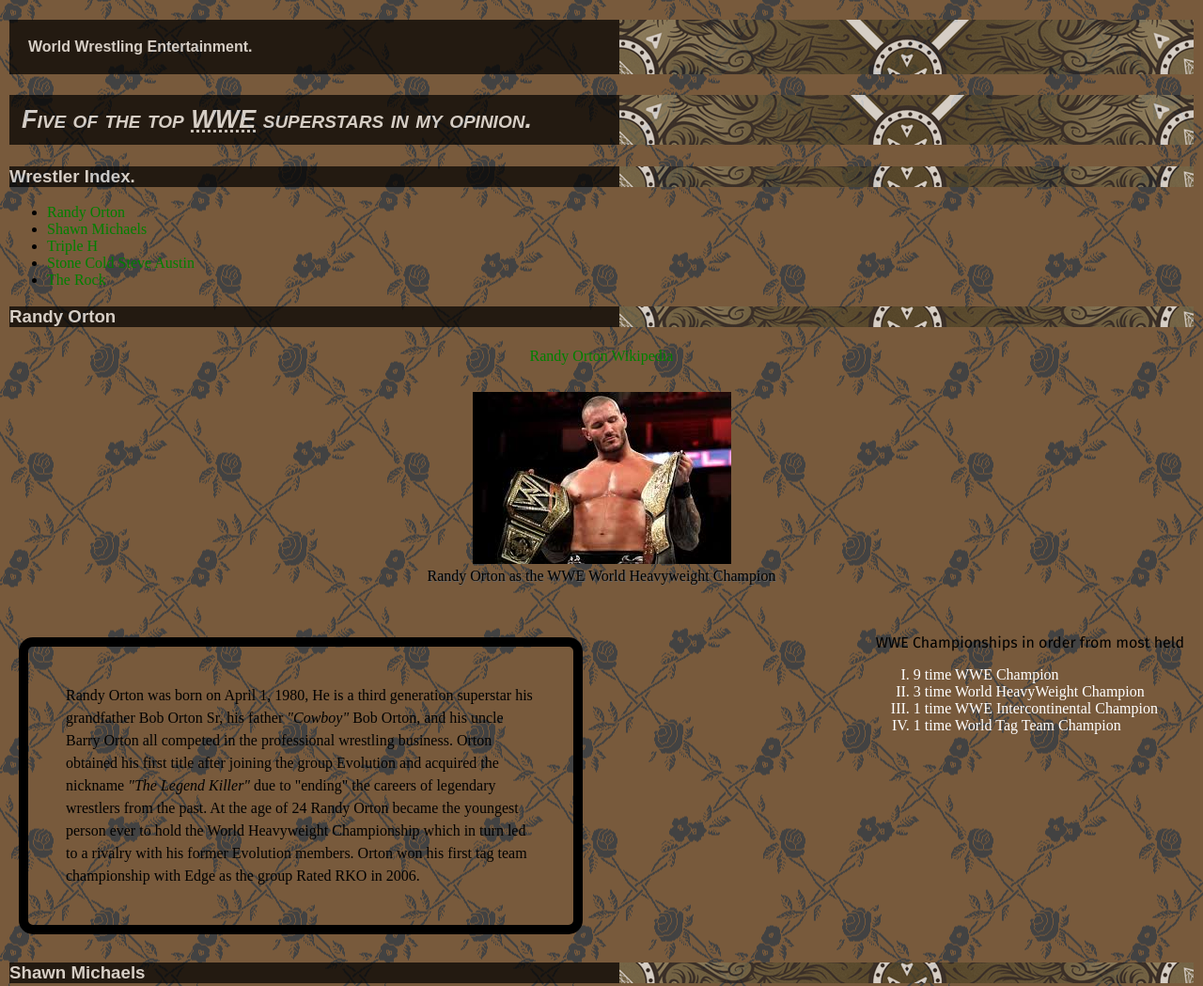
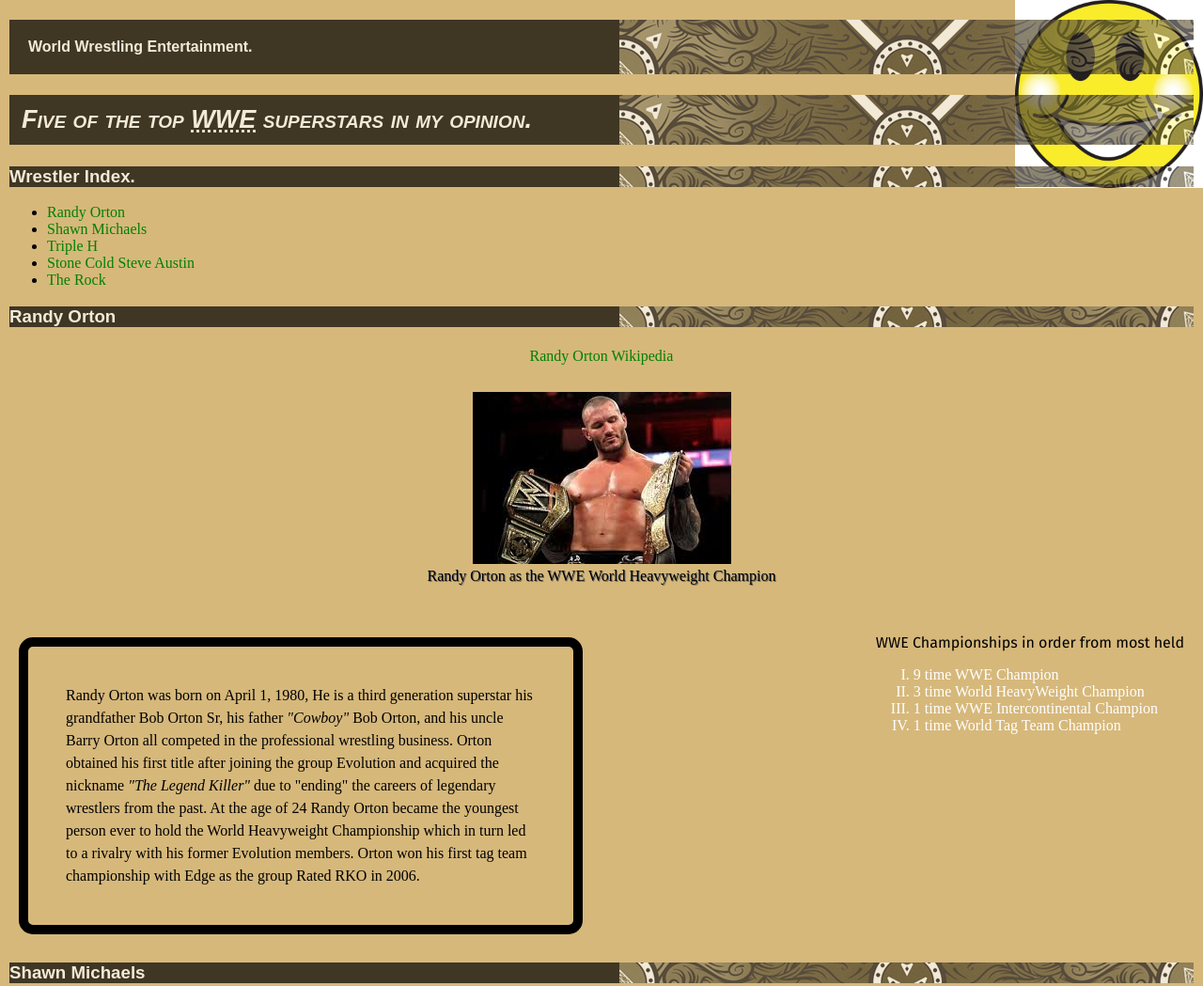
Before and after one commit to Ryantsanders/DWS1, a plain HTML site: page Assignment_1_Project/Index.html in a window 1280 px wide. Shown: the top 1049 px of the page at 94% size. Drawn offline with Linux system fonts and the light colour scheme.

Commit message:
update
update

```diff
--- a/Assignment_1_Project/css/style.css
+++ b/Assignment_1_Project/css/style.css
@@ -4,8 +4,11 @@
 body {
 	margin: 0 auto;
 	background-color: #D6B87B;
-	background-image: url("../Images/pattern_133.gif");
-	background-position: bottom right;
+	background-image: url("../Images/Smiley.jpeg");
+    background-attachment; fixed;
+    background-repeat: no-repeat;
+    background-size: 200px;
+    background-position: top right;
 	padding: 10px;
 
 
```
Also changed, not shown: Assignment_1_Project/Images/Smiley.jpeg (added).
